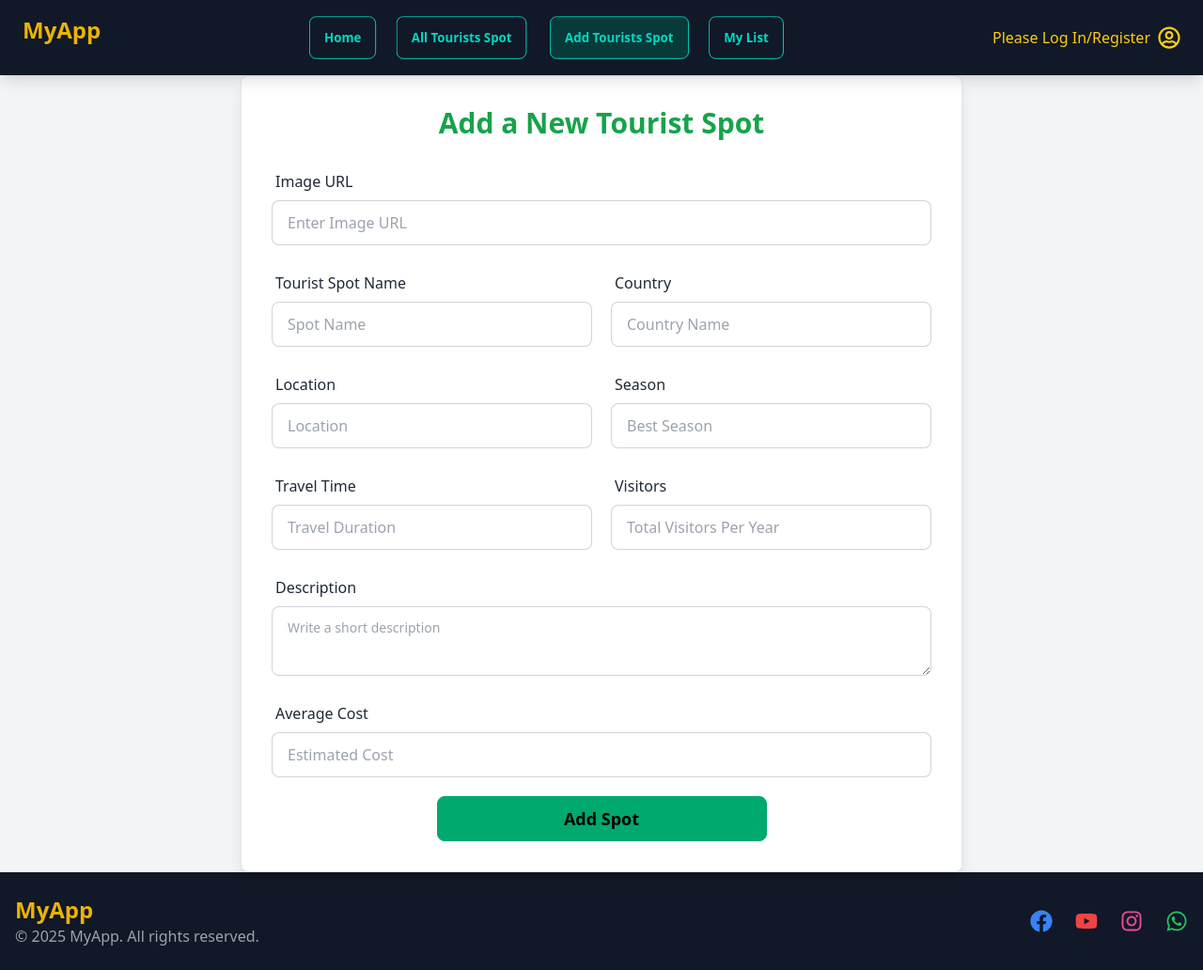
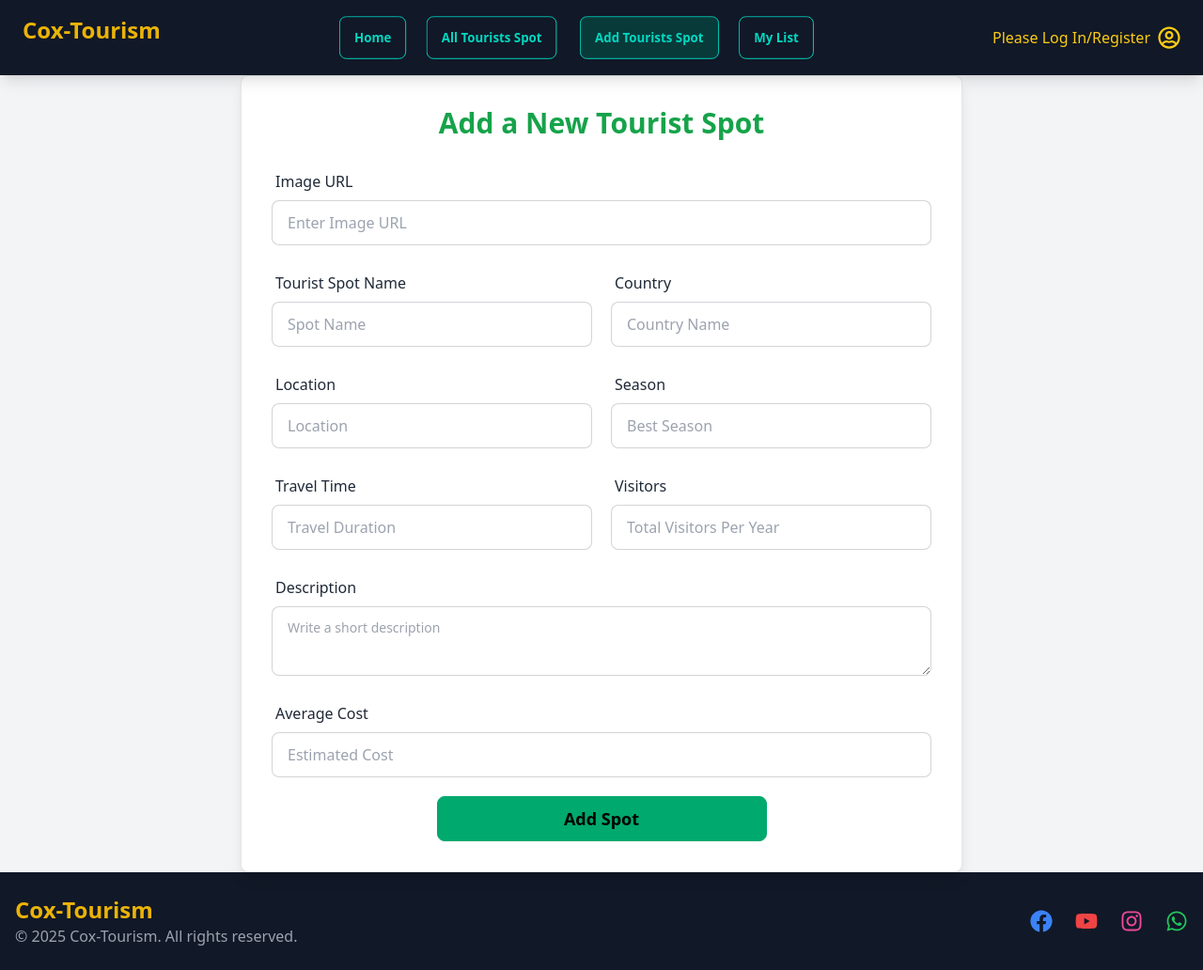
Before and after one commit to DeveloperUmaii/Assignment10-Clint-Site, a React (Vite) app: page /AddtouristSpot in a window 1280 px wide. Shown: the whole page at 94% size. Built offline with nearby package versions, Linux system fonts and the light colour scheme; no server answers.

Commit message:
Deploy and All done

```diff
--- a/index.html
+++ b/index.html
@@ -2,9 +2,9 @@
 <html lang="en" class="bg-[#4928751b]">
   <head>
     <meta charset="UTF-8" />
-    <link rel="icon" type="image/svg+xml" href="/vite.svg" />
+    <link rel="icon" type="image/svg+xml" href="https://i.ibb.co.com/TDgb2vM8/Gemini-Generated-Image-63zac63zac63zac6.jpg" />
     <meta name="viewport" content="width=device-width, initial-scale=1.0" />
-    <title>Vite + React</title>
+    <title>Cox-Tourism</title>
   </head>
   <body>
     <div id="root"></div>
--- a/src/Component/Footer.jsx
+++ b/src/Component/Footer.jsx
@@ -6,8 +6,8 @@ const Footer = () => {
     <footer className=" bg-gray-900 text-white py-6 px-4 ">
       <div className="container mx-auto flex flex-col md:flex-row justify-between items-center text-center md:text-left">
         <div className="mb-4 md:mb-0">
-          <h2 className="text-2xl font-bold text-yellow-500">MyApp</h2>
-          <p className="text-gray-400">&copy; {new Date().getFullYear()} MyApp. All rights reserved.</p>
+          <h2 className="text-2xl font-bold text-yellow-500">Cox-Tourism</h2>
+          <p className="text-gray-400">&copy; {new Date().getFullYear()} Cox-Tourism. All rights reserved.</p>
         </div>
         <div className="flex space-x-6">
           <a href="https://www.facebook.com" target="_blank" rel="noopener noreferrer" className="text-blue-500 text-2xl hover:text-blue-600">
--- a/src/Component/Nav.jsx
+++ b/src/Component/Nav.jsx
@@ -22,7 +22,7 @@ const Navbar = () => {
     <nav className=" flex justify-between  bg-gray-900  text-white py-4 px-6 shadow-lg relative">
       <div className="">
         <NavLink to="/" className="text-2xl font-bold text-yellow-500">
-          MyApp
+        Cox-Tourism
         </NavLink>
       </div>
 
--- a/src/MyTouristSpotCard/MyTouristSpotCard.jsx
+++ b/src/MyTouristSpotCard/MyTouristSpotCard.jsx
@@ -18,7 +18,7 @@ const MyTouristSpotCard = ({ spot, onDelete }) => {
 
         if (result.isConfirmed) {
             try {
-                const response = await fetch(`http://localhost:5000/spot/${_id}`, {
+                const response = await fetch(`https://cox-tourism-global-server.vercel.app/spot/${_id}`, {
                     method: "DELETE",
                 });
 
--- a/src/MyTouristSpotCard/SpotUpdate.jsx
+++ b/src/MyTouristSpotCard/SpotUpdate.jsx
@@ -24,7 +24,7 @@ const SpotUpdate = () => {
         };
 
         // ✅ PUT Request পাঠানো
-        fetch(`http://localhost:5000/SpotUpdate/${spot._id}`, {
+        fetch(`https://cox-tourism-global-server.vercel.app/SpotUpdate/${spot._id}`, {
             method: "PUT",
             headers: {
                 "Content-Type": "application/json",
--- a/src/Pages/AddtouristSpot.jsx
+++ b/src/Pages/AddtouristSpot.jsx
@@ -23,7 +23,7 @@ const AddtouristSpot = () => {
 
         const TouristSpot = { image, SpotName, Country, Location, Season, TravelTime, Visitors, Description, Cost };
 
-        fetch('http://localhost:5000/spot', {
+        fetch('https://cox-tourism-global-server.vercel.app/spot', {
             method: "POST",
             headers: {
                 'Content-Type': 'application/json'
--- a/src/main.jsx
+++ b/src/main.jsx
@@ -28,7 +28,7 @@ const router = createBrowserRouter([
     children: [
       { index: true,
         element: <Home />,
-        loader : () => fetch('http://localhost:5000/spot')
+        loader : () => fetch('https://cox-tourism-global-server.vercel.app/spot')
       },
                     //একই কাজ করবে তবে এইটা দেওয়া অধিকতার উত্তম, সমস্যা হওয়ার সম্ভাবনা নেই
       //{ path: "/", element: <Home /> },
@@ -36,21 +36,21 @@ const router = createBrowserRouter([
       {
          path: "AlltouristSpot",
          element: <AlltouristSpot />,
-         loader : () => fetch('http://localhost:5000/spot'),
+         loader : () => fetch('https://cox-tourism-global-server.vercel.app/spot'),
       },
       {
          path: "Details/:id",
          element: <PrivateRout>
                       <Details></Details>,
                   </PrivateRout>,
-         loader : ({params}) => fetch(`http://localhost:5000/spot/${params.id}`)
+         loader : ({params}) => fetch(`https://cox-tourism-global-server.vercel.app/spot/${params.id}`)
       },
       {
         path: "AlltouristSpot/Details/:id",
         element: <PrivateRout>
                      <Details></Details>,
                  </PrivateRout>,
-        loader : ({params}) => fetch(`http://localhost:5000/spot/${params.id}`)
+        loader : ({params}) => fetch(`https://cox-tourism-global-server.vercel.app/spot/${params.id}`)
       },
       { path: "AddtouristSpot",
         element: <AddtouristSpot /> },
@@ -59,13 +59,13 @@ const router = createBrowserRouter([
         element: <PrivateRout>
                     <MyList />,
                  </PrivateRout>,
-        loader : () => fetch('http://localhost:5000/spot'),
+        loader : () => fetch('https://cox-tourism-global-server.vercel.app/spot'),
       },
       { path: "/MyList/SpotUpdate/:id",
         element: <PrivateRout>
                     <SpotUpdate></SpotUpdate>,
                   </PrivateRout>,
-        loader : ({params}) => fetch(`http://localhost:5000/spot/${params.id}`),
+        loader : ({params}) => fetch(`https://cox-tourism-global-server.vercel.app/spot/${params.id}`),
       },
       { path: "LogIn",
         element: <LogIn />,
```
Also changed, not shown: firebase.json (added), 1 other file (tests, documents, lock files or other folders).
